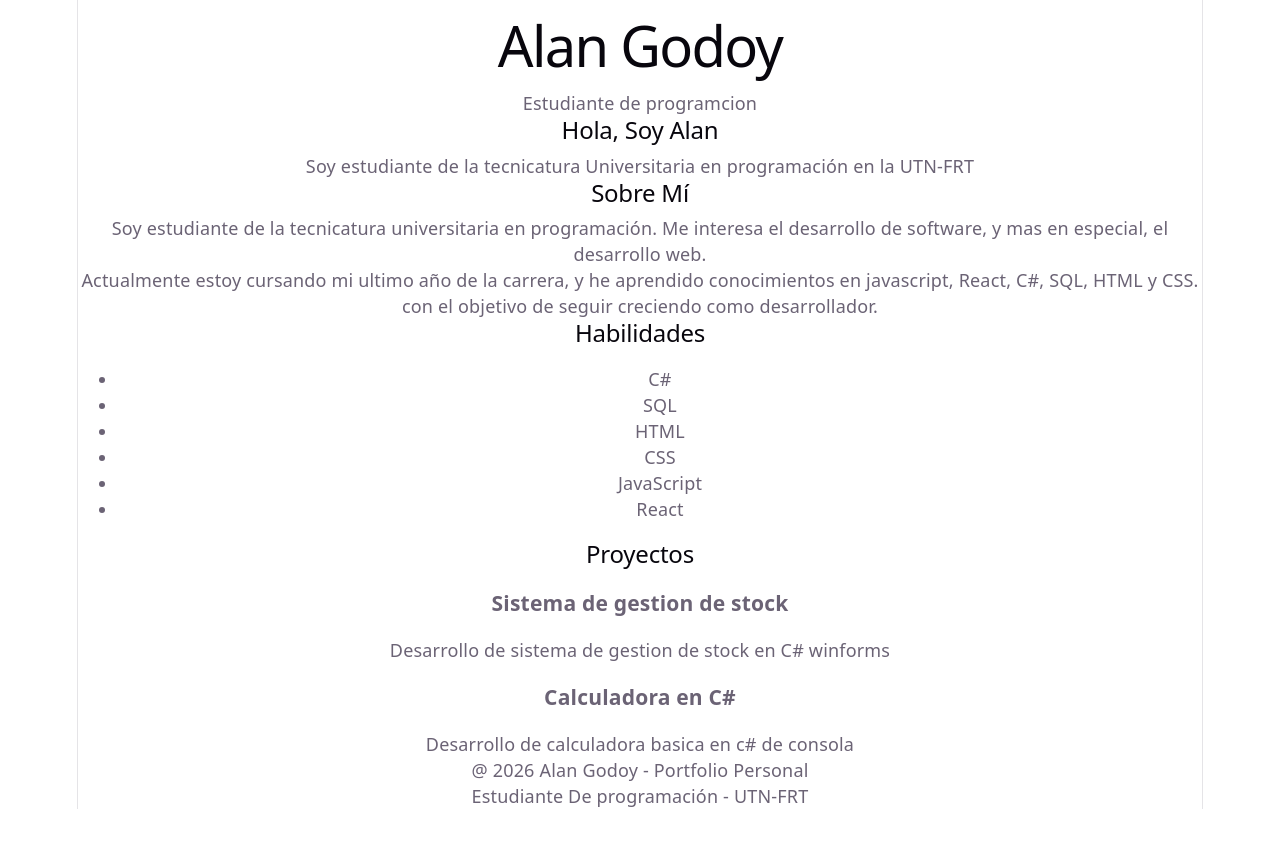
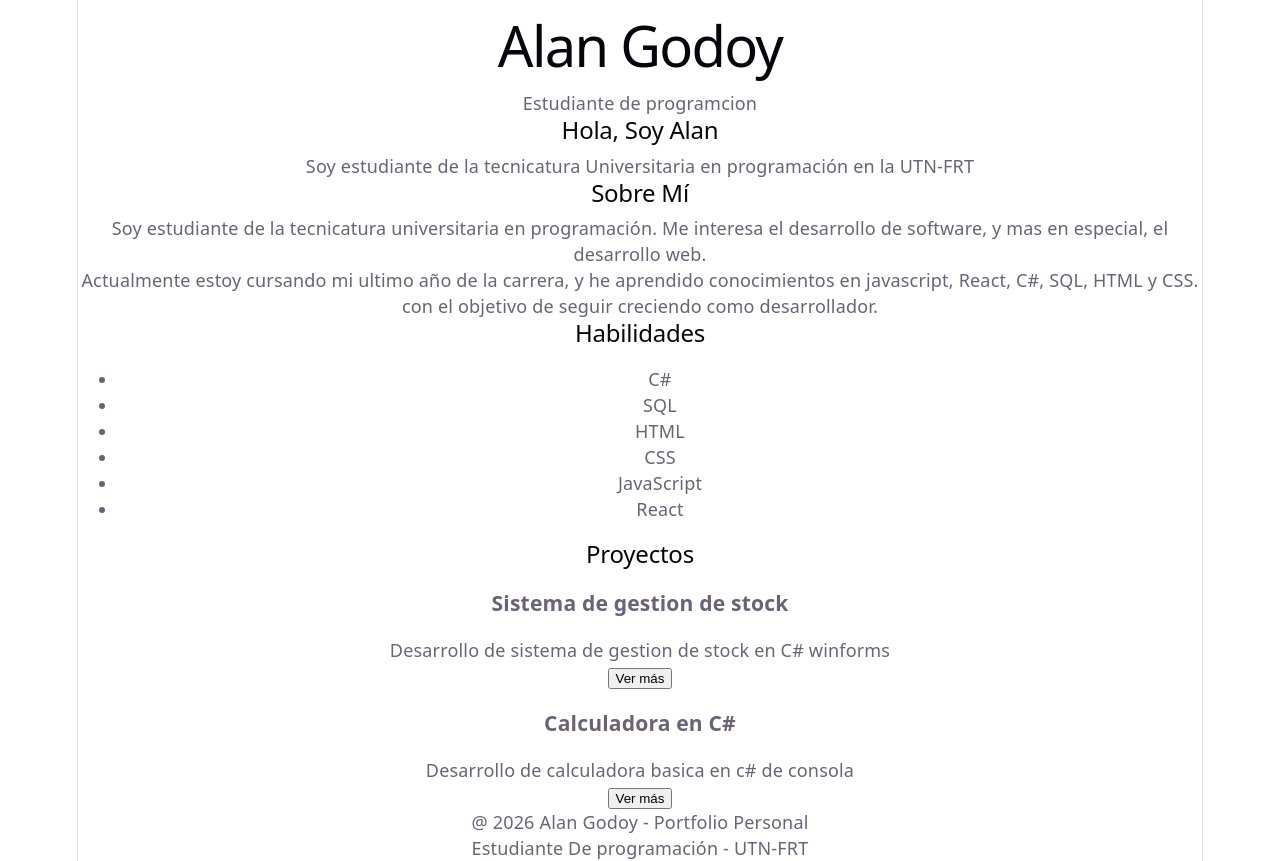
Before and after one commit to AlanG46/tp1-Portfolio-React-Alan-Godoy-C7, a React (Vite) app: page / in a window 1280 px wide. Before the commit the page ends 809 px from the top, so only its background shows below. Built offline with nearby package versions, Linux system fonts and the light colour scheme.

Commit message:
Agregar estados con su interacción

```diff
--- a/src/Components/ProjectCard.jsx
+++ b/src/Components/ProjectCard.jsx
@@ -1,10 +1,21 @@
-import React from 'react'
+import React, { useState } from 'react'
 
 const ProjectCard = ({Titulo, descripcion}) => {
+    const [mostrarMas, setMostrarMas] = useState(false)
   return (
     <article>
         <h3>{Titulo}</h3>
         <p>{descripcion}</p>
+
+        <button onClick={() => setMostrarMas(!mostrarMas)}>
+            {mostrarMas ? 'ver menos' : 'Ver más'}
+        </button>
+        {mostrarMas && (
+            <p>
+                Este proyecto me ayudo a entender fundamentos de programación en c#,
+                Permitiendome Avanzar mas en mi experiencia como desarrollador
+            </p>
+        )}
     </article>
   )
 }
```
